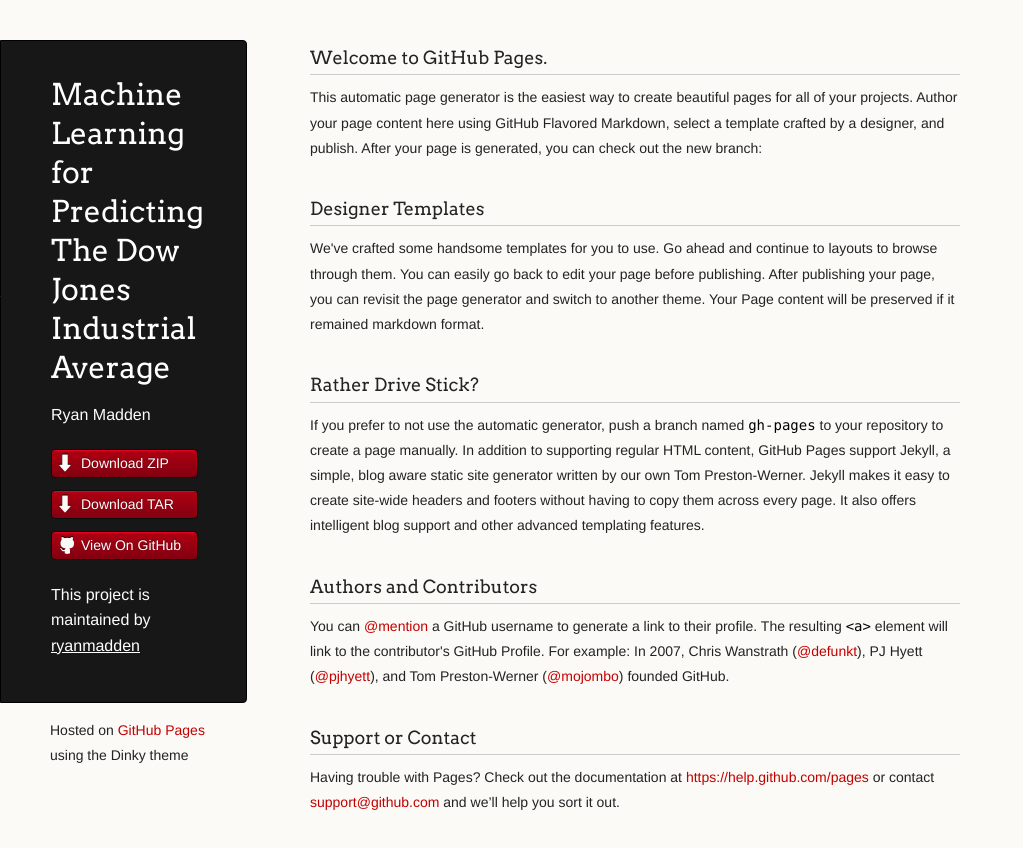
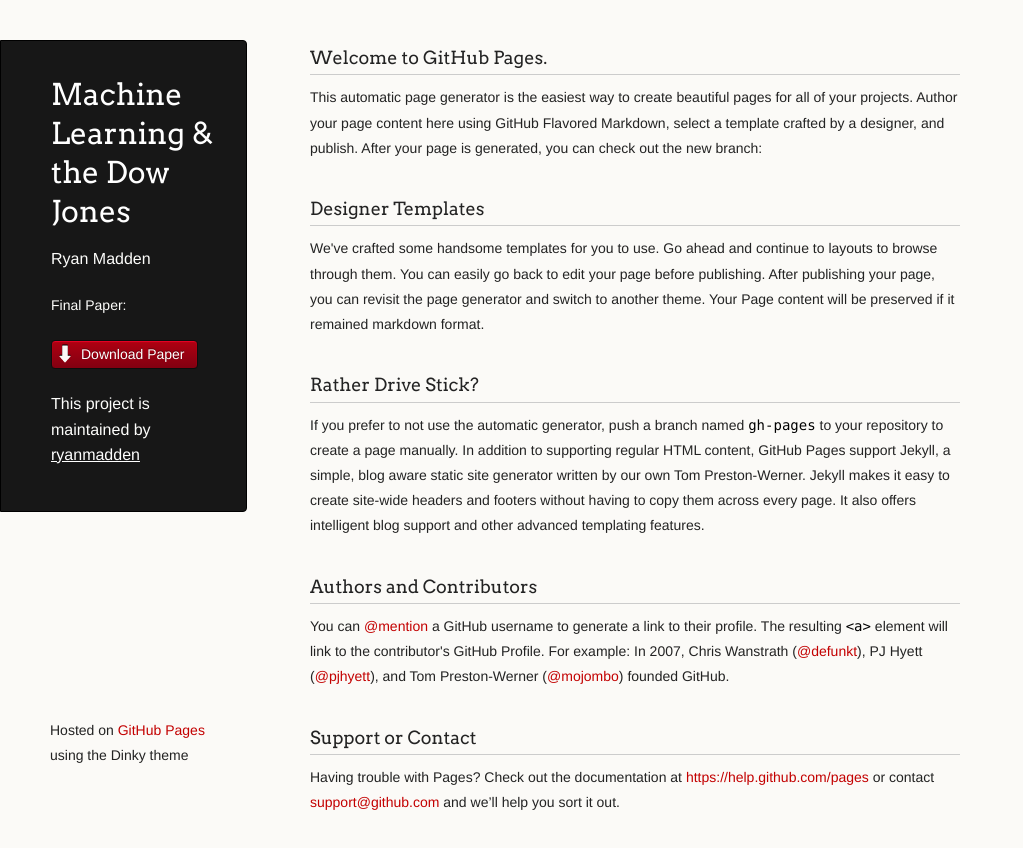
Before and after one commit to ryanmadden/ml-dowjones, a plain HTML site: page index.html in a window 1280 px wide. Shown: the whole page, without its empty margins (0-1023 px from the left). Drawn offline with Linux system fonts and the light colour scheme.

Commit message:
Sidebar edits

```diff
--- a/index.html
+++ b/index.html
@@ -3,7 +3,7 @@
   <head>
     <meta charset="utf-8">
     <meta http-equiv="X-UA-Compatible" content="chrome=1">
-    <title>Machine Learning for Predicting The Dow Jones Industrial Average by ryanmadden</title>
+    <title>Machine Learning &amp; the Dow Jones</title>
 
     <link rel="stylesheet" href="stylesheets/styles.css">
     <link rel="stylesheet" href="stylesheets/github-light.css">
@@ -16,13 +16,12 @@
   <body>
     <div class="wrapper">
       <header>
-        <h1 class="header">Machine Learning for Predicting The Dow Jones Industrial Average</h1>
+        <h1 class="header">Machine Learning &amp; the Dow Jones</h1>
         <p class="header">Ryan Madden</p>
+        <p>Final Paper:</p>
 
         <ul>
-          <li class="download"><a class="buttons" href="https://github.com/ryanmadden/ml-dowjones/zipball/master">Download ZIP</a></li>
-          <li class="download"><a class="buttons" href="https://github.com/ryanmadden/ml-dowjones/tarball/master">Download TAR</a></li>
-          <li><a class="buttons github" href="https://github.com/ryanmadden/ml-dowjones">View On GitHub</a></li>
+          <li class="download"><a class="buttons" href="https://github.com/ryanmadden/ml-dowjones/raw/master/Madden_FinalReport.pdf" target"_blank">Download Paper</a></li>
         </ul>
 
         <p class="header">This project is maintained by <a class="header name" href="https://github.com/ryanmadden">ryanmadden</a></p>
```
